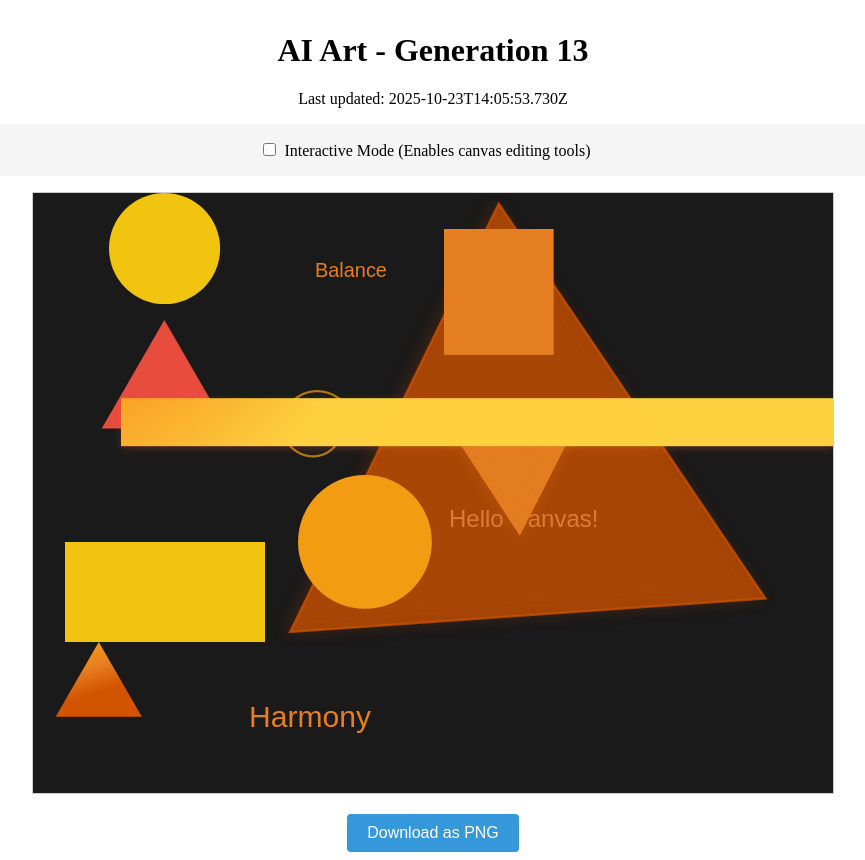
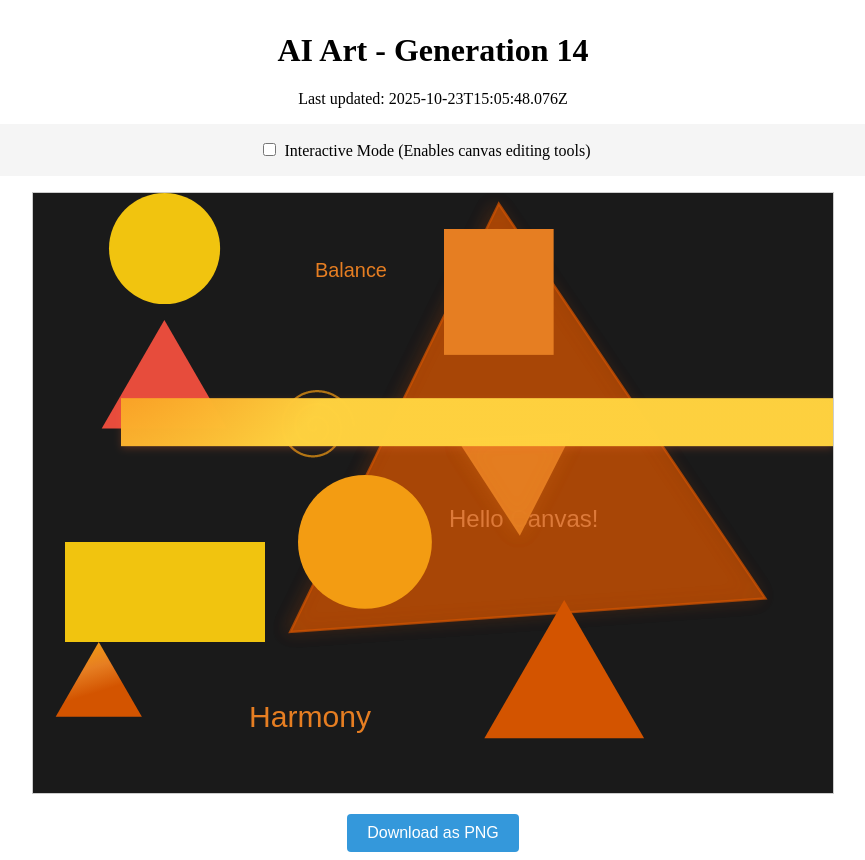
Before and after one commit to mcclowes/ai-art, a React (Vite) app: page / in a window 1280 px wide. Shown: the whole page, without its empty margins (207-1072 px from the left). Built offline with nearby package versions, Linux system fonts and the light colour scheme.

Commit message:
Improve artwork - Generation 14

```diff
--- a/src/artwork-state.ts
+++ b/src/artwork-state.ts
@@ -193,9 +193,17 @@ export const artworkState: ArtworkState = {
       "height": 125.8881298786492,
       "fillStyle": "#e67e22",
       "id": "element_1761228353730"
+    },
+    {
+      "type": "triangle",
+      "x": 531.2339041787181,
+      "y": 499.2339041787181,
+      "size": 92.23390417871809,
+      "fillStyle": "#d35400",
+      "id": "triangle_1761231948076"
     }
   ],
-  "generation": 13,
-  "lastUpdated": "2025-10-23T14:05:53.730Z",
+  "generation": 14,
+  "lastUpdated": "2025-10-23T15:05:48.076Z",
   "cycleStarted": "2025-10-23T02:33:03.243Z"
 };
```
